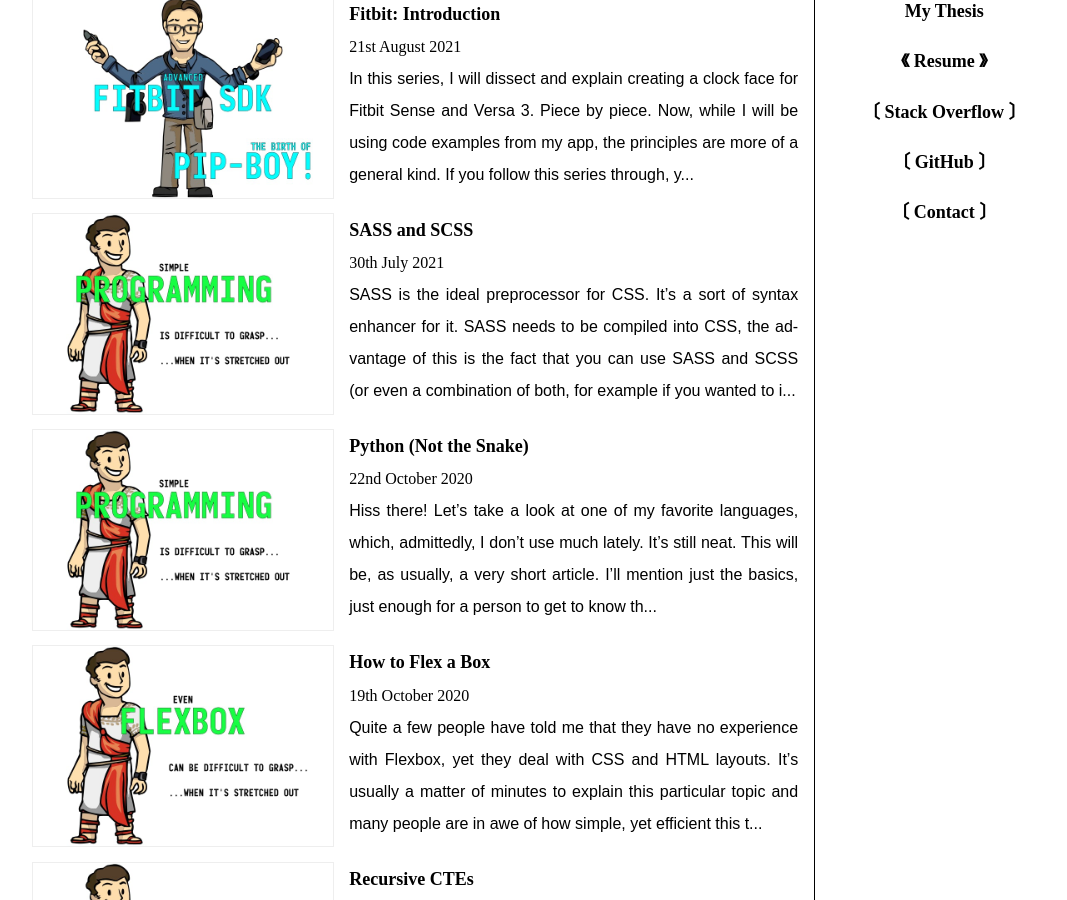
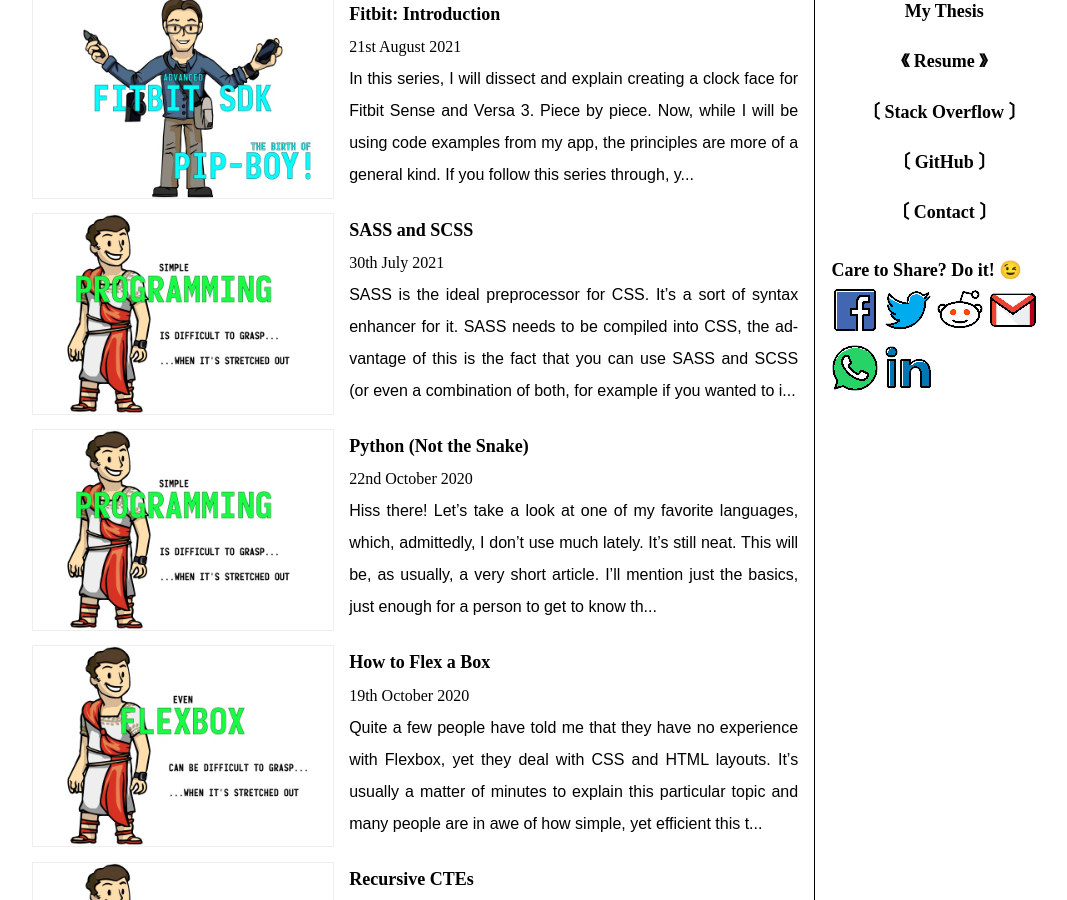
Before and after one commit to morgosus/morgosus.github.io, a Jekyll site: the page built from index.markdown, in a window 1280 px wide and 900 px high, scrolled down 724 px. Shown: the whole window, without its empty margins (95-1162 px from the left). Built offline with Jekyll 4.4.1, drawn with Linux system fonts in a browser that asks for light colours; some web fonts are replaced.

Commit message:
Connect share component

```diff
--- a/_includes/sidebar.html
+++ b/_includes/sidebar.html
@@ -19,3 +19,5 @@
     </div>
   {%- endif -%}
 {%- endfor -%}
+
+{%- include component/share.html -%}
```
